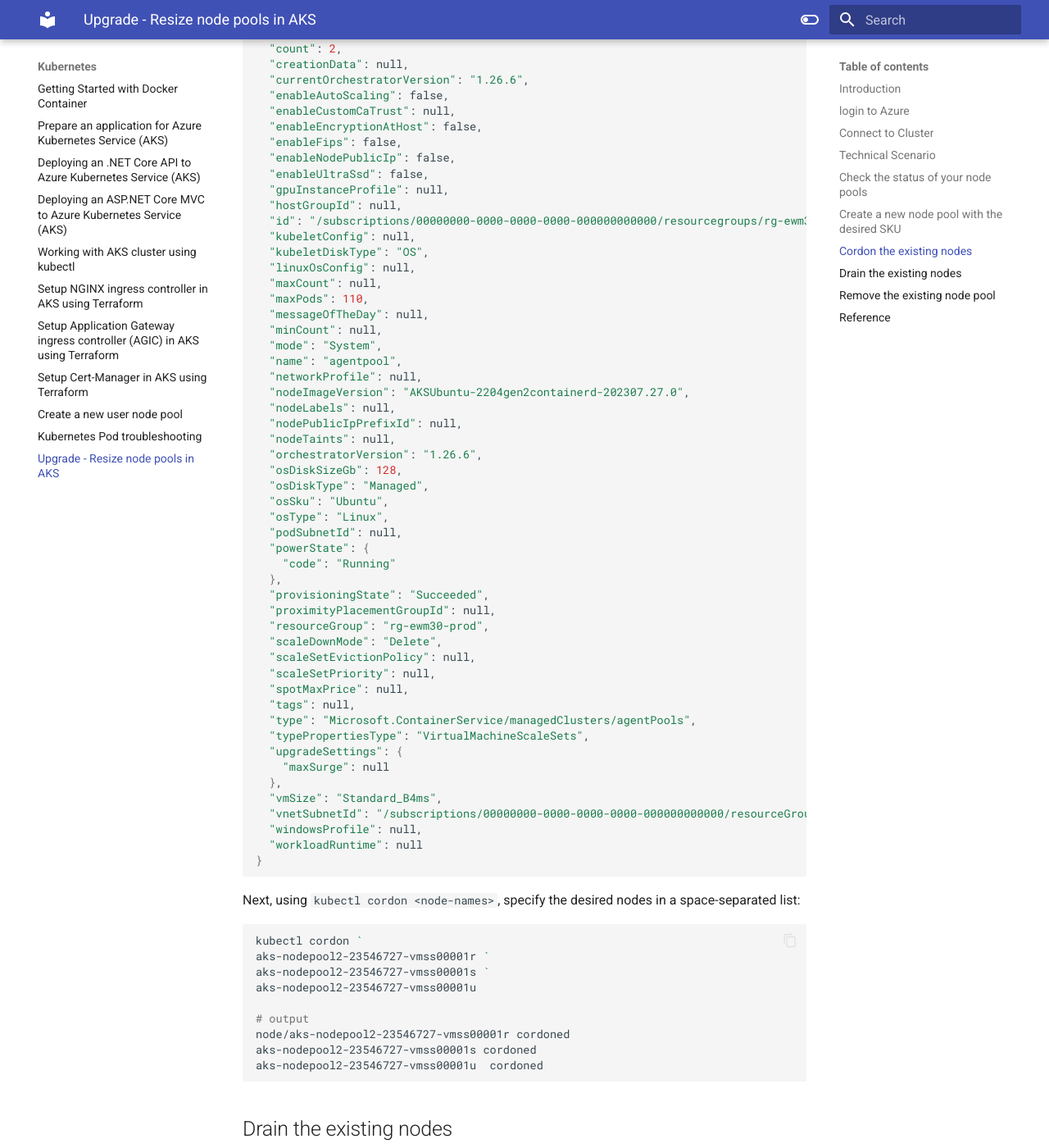
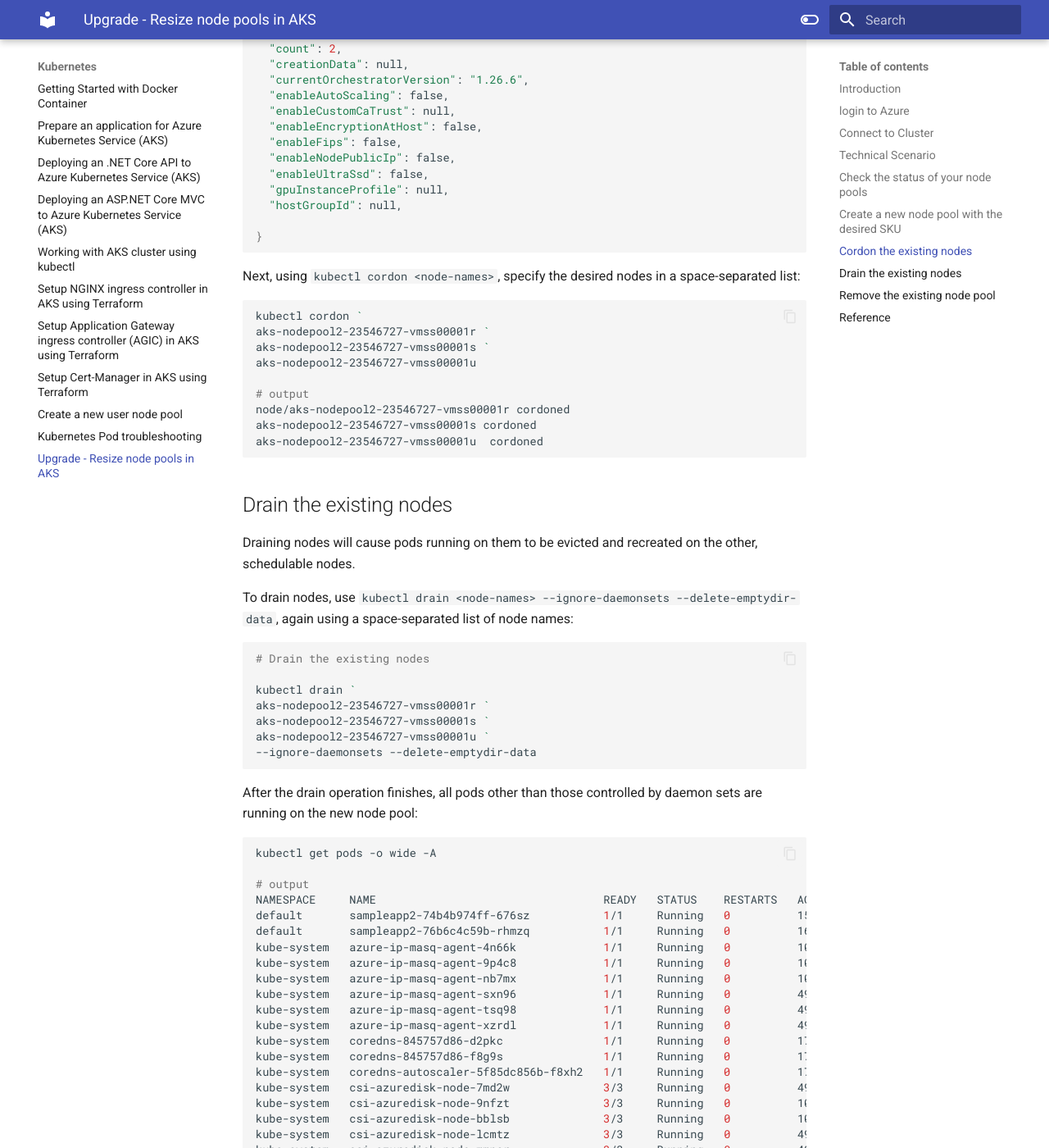
Before and after one commit to akeesari/kubernetes, an MkDocs documentation site: the page built from docs/kubernetes/aks-upgrade-nodepool.md, in a window 1280 px wide and 1400 px high, scrolled down 4694 px. Shown: the whole window at 82% size. Built offline with MkDocs 1.6.1 and Material for MkDocs 9.7.7, drawn with Linux system fonts in a browser that asks for light colours; some of the changed text lies outside the part shown.

````diff
--- a/docs/kubernetes/aks-upgrade-nodepool.md
+++ b/docs/kubernetes/aks-upgrade-nodepool.md
@@ -181,8 +181,8 @@ az aks nodepool add \
     --no-wait
 
 az aks nodepool add `
-    --resource-group 'rg-ewm30-dev' `
-    --cluster-name 'aks-multitenant-dev' `
+    --resource-group 'rg-aks-dev' `
+    --cluster-name 'aks-cluster1-dev' `
     --name nodepool2 `
     --node-count 3 `
     --node-vm-size Standard_B8ms `
@@ -217,7 +217,7 @@ Cordoning marks specified nodes as unschedulable and prevents any more pods from
 First, obtain the names of the nodes you'd like to cordon with `kubectl get nodes`. Your output should look similar to the following:
 
 ```sh
-az aks nodepool update --disable-cluster-autoscaler -g 'rg-ewm30-dev' -n nodepool1 --cluster-name 'aks-multitenant-dev'
+az aks nodepool update --disable-cluster-autoscaler -g 'rg-aks-dev' -n nodepool1 --cluster-name 'aks-cluster1-dev'
 
 # output
 The behavior of this command has been altered by the following extension: aks-preview
@@ -237,47 +237,7 @@ The behavior of this command has been altered by the following extension: aks-pr
   "enableUltraSsd": false,
   "gpuInstanceProfile": null,
   "hostGroupId": null,
-  "id": "/subscriptions/00000000-0000-0000-0000-000000000000/resourcegroups/rg-ewm30-prod/providers/Microsoft.ContainerService/managedClusters/aks-multitenant-p01/agentPools/agentpool",
-  "kubeletConfig": null,
-  "kubeletDiskType": "OS",
-  "linuxOsConfig": null,
-  "maxCount": null,
-  "maxPods": 110,
-  "messageOfTheDay": null,
-  "minCount": null,
-  "mode": "System",
-  "name": "agentpool",
-  "networkProfile": null,
-  "nodeImageVersion": "AKSUbuntu-2204gen2containerd-202307.27.0",
-  "nodeLabels": null,
-  "nodePublicIpPrefixId": null,
-  "nodeTaints": null,
-  "orchestratorVersion": "1.26.6",
-  "osDiskSizeGb": 128,
-  "osDiskType": "Managed",
-  "osSku": "Ubuntu",
-  "osType": "Linux",
-  "podSubnetId": null,
-  "powerState": {
-    "code": "Running"
-  },
-  "provisioningState": "Succeeded",
-  "proximityPlacementGroupId": null,
-  "resourceGroup": "rg-ewm30-prod",
-  "scaleDownMode": "Delete",
-  "scaleSetEvictionPolicy": null,
-  "scaleSetPriority": null,
-  "spotMaxPrice": null,
-  "tags": null,
-  "type": "Microsoft.ContainerService/managedClusters/agentPools",
-  "typePropertiesType": "VirtualMachineScaleSets",
-  "upgradeSettings": {
-    "maxSurge": null
-  },
-  "vmSize": "Standard_B4ms",
-  "vnetSubnetId": "/subscriptions/00000000-0000-0000-0000-000000000000/resourceGroups/rg-networkcore-prod/providers/Microsoft.Network/virtualNetworks/vnet-ewm30spoke1-prod/subnets/snet-aks-multitenant",
-  "windowsProfile": null,
-  "workloadRuntime": null
+
 }
 ```
 
@@ -360,8 +320,8 @@ To delete the existing node pool, use the Azure portal or the az aks nodepool de
 
 ```sh
 az aks nodepool delete `
-    --resource-group 'rg-ewm30-dev' `
-    --cluster-name 'aks-multitenant-dev' `
+    --resource-group 'rg-aks-dev' `
+    --cluster-name 'aks-cluster1-dev' `
     --name agentpool
 
 ```
--- a/mkdocs.yml
+++ b/mkdocs.yml
@@ -180,6 +180,7 @@ nav:
     -  Create Virtual Network using terraform: azure/8-vnet.md
     -  Create Azure Container Registry (ACR) using terraform: azure/9-acr.md
     -  Create Azure Kubernetes Service (AKS) using terraform: azure/10-aks.md
+    -  Create Azure Cache for Redis using Terraform: azure/11-redis-cache.md
   - Kubernetes:
     - Getting Started with Docker Container: kubernetes/0.getting-started.md
     - Prepare an application for Azure Kubernetes Service (AKS): kubernetes/1-prepare-app.md
````
Also changed, not shown: docs/azure/11-redis-cache.md (added, +406 -0 lines), docs/kubernetes/aks-cluster-upgrade.md (+5 -5 lines), docs/kubernetes/aks-create-node-pools copy.md (+5 -5 lines), docs/azure/images/image-40.png (added), docs/azure/images/image-41.png (added), docs/azure/images/image-42.png (added), docs/azure/images/image-43.png (added), docs/azure/images/image-44.png (added), docs/azure/images/image-45.png (added), docs/azure/images/image-46.png (added), docs/azure/images/image-47.png (added), docs/azure/images/image-48.png (added), docs/azure/images/image-49.png (added), docs/azure/images/image-50.png (added).
